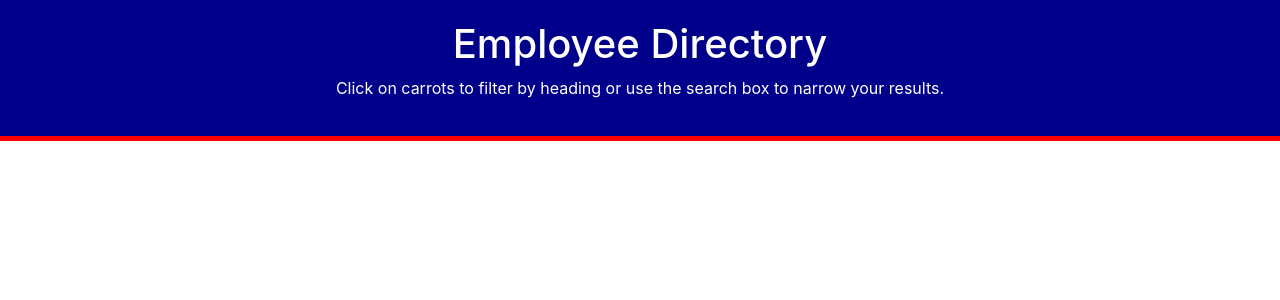
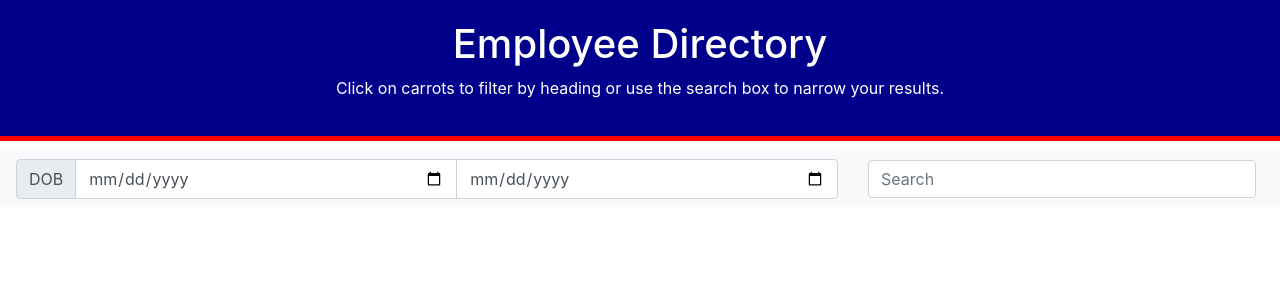
Before and after one commit to ddhoang21/React-Employee-Directory, a React (Create React App) app in the folder employee-directory/: page / in a window 1280 px wide. Shown: the top 300 px of the page. Built offline with nearby package versions, Linux system fonts and the light colour scheme.

Commit message:
search boxes

```diff
--- a/employee-directory/src/App.js
+++ b/employee-directory/src/App.js
@@ -1,6 +1,7 @@
 import React from 'react';
 import Header from './components/Header';
 import Wrapper from './components/Wrapper';
+import Navbar from './components/Navbar';
 import './App.css';
 
 function App() {
@@ -8,6 +9,7 @@
     <div className='App'>
       <Wrapper>
         <Header />
+        <Navbar />
       </Wrapper>
     </div>
   );
--- /dev/null
+++ b/employee-directory/src/components/Navbar.js
@@ -0,0 +1,51 @@
+import React from 'react';
+
+function Nav() {
+  return (
+    <nav className='navbar navbar-expand-lg navbar-light bg-light'>
+      <button
+        className='navbar-toggler'
+        type='button'
+        data-toggle='collapse'
+        data-target='#navbarNav'
+        aria-controls='navbarNav'
+        aria-expanded='false'
+        aria-label='Toggle navigation'
+      >
+        <span className='navbar-toggler-icon' />
+      </button>
+      <div className='collapse navbar-collapse row' id='navbarNav'>
+        <div className='input-group col-8'>
+        <div className='input-group'>
+        <div className='input-group-prepend'>
+            <span className='input-group-text' id=''>
+            DOB
+            </span>
+        </div>
+        <input
+          type='date'
+          className='form-control'
+        />
+        <input
+          type='date'
+          className='form-control'
+          />
+    </div>
+        </div>
+        <div className='search-area col-4'>
+        <div className='searchbox'>
+      <div className='input-group'>
+          <input
+          className='form-control mr-sm-2'
+          type='search'
+          placeholder='Search'
+          aria-label='Search'
+        />
+      </div>
+    </div>
+        </div>
+      </div>
+    </nav>
+  );
+}
+export default Nav;
```
Also changed, not shown: employee-directory/src/utils/API.js (added, +8 -0 lines), employee-directory/src/utils/DataContext.js (added, +7 -0 lines).
